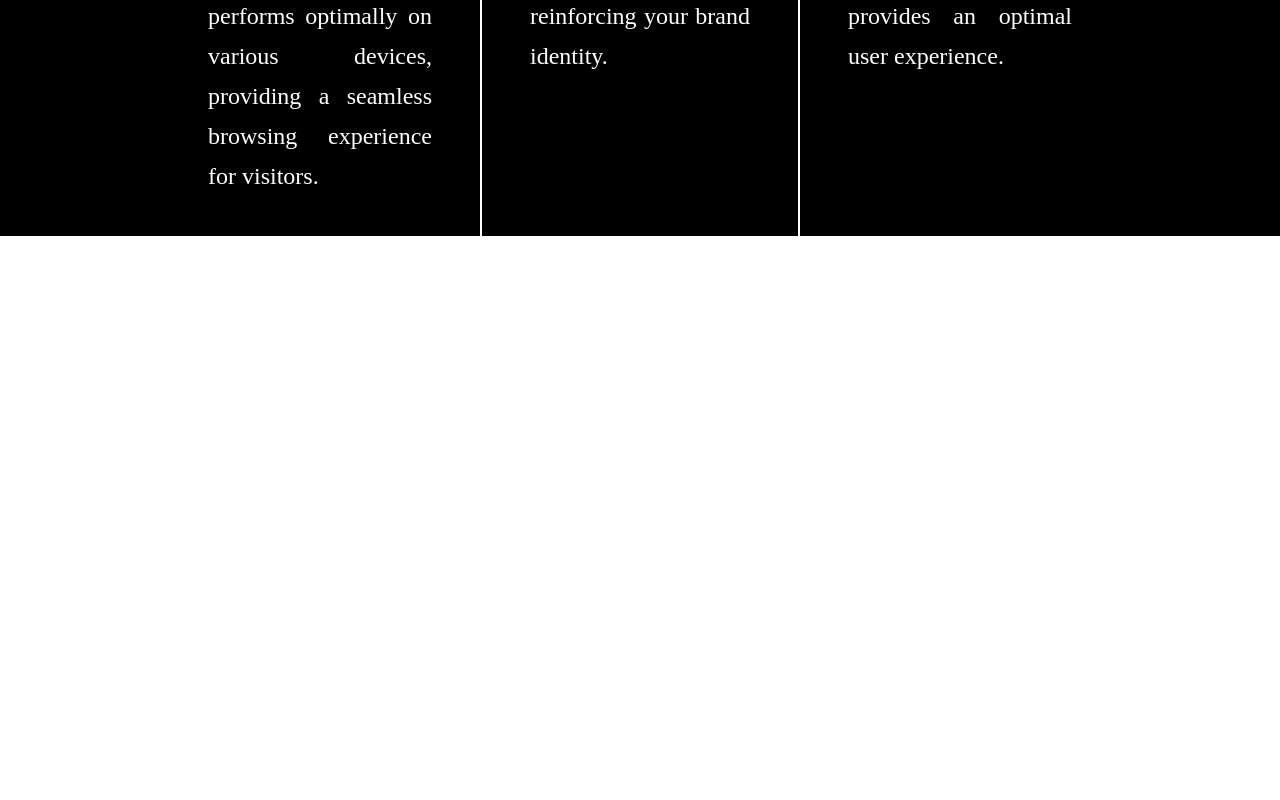
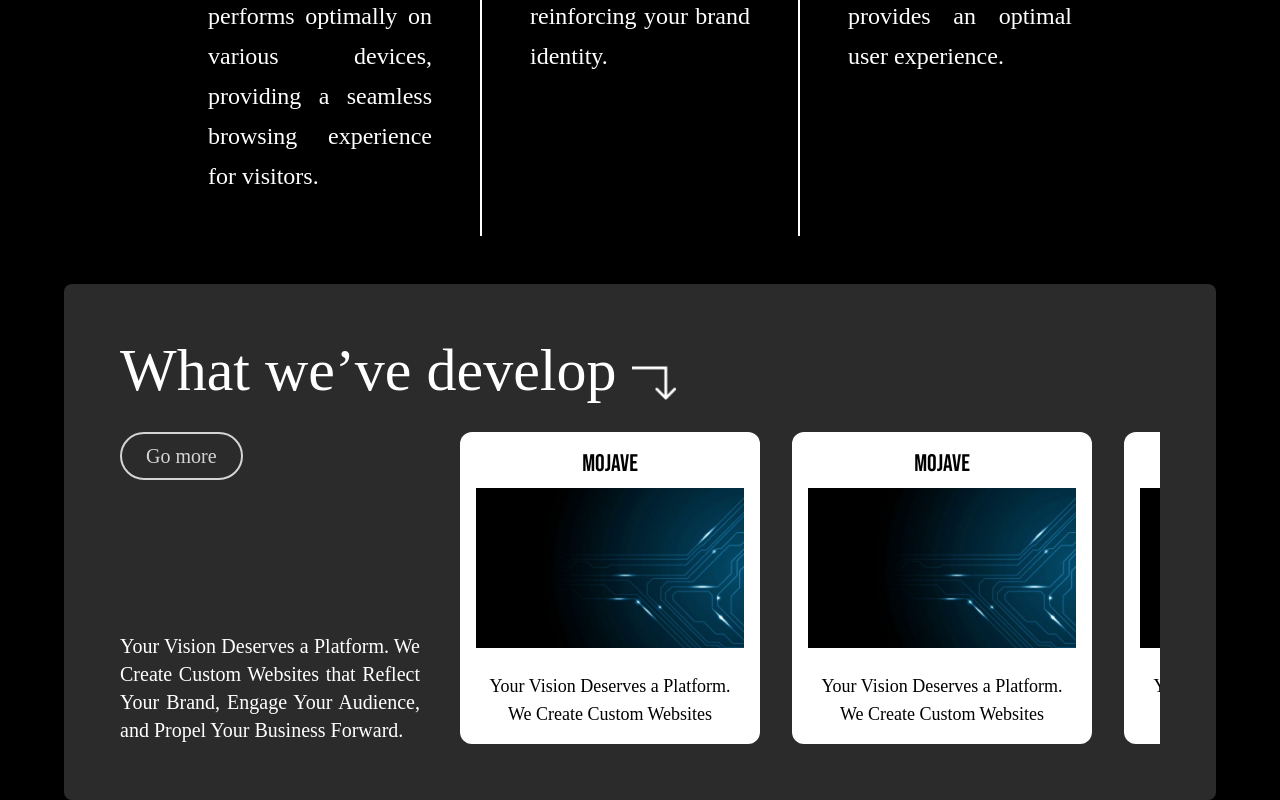
Before and after one commit to denaaay/ostech, a React (Vite) app: page / in a window 1280 px wide. Shown: the part 1376-2176 px from the top of the page. Before the commit the page ends 1612 px from the top, so only its background shows below. Built offline with nearby package versions, Linux system fonts and the light colour scheme; a web font is replaced by a local one.

Commit message:
create project section

```diff
--- /dev/null
+++ b/src/components/sections/Projects.jsx
@@ -0,0 +1,91 @@
+import { useEffect, useRef, useState } from "react";
+import Button from "../additional/Button";
+import ArrowDown from '../../assets/icon/arrowDown.png';
+
+function Projects() {
+    const divRef = useRef(null);
+    const [divHeight, setDivHeight] = useState(0);
+
+    useEffect(() => {
+        const updateHeight = () => {
+            if (divRef.current) {
+              setDivHeight(divRef.current.clientHeight);
+            }
+          };
+
+          updateHeight();
+          window.addEventListener('resize', updateHeight);
+
+          return () => {
+            window.removeEventListener('resize', updateHeight);
+          };
+    }, []);
+
+    return(
+        <div className="w-[90vw] h-max bg-[#2B2B2B] rounded-lg flex flex-col p-14 gap-8">
+            {/* Project Title */}
+            <div className="w-full h-max font-primaryFont text-white text-6xl flex gap-4 items-end">
+                <p>What we’ve develop</p>
+                <div className="w-[45px] h-max">
+                    <img src={ArrowDown} alt="arrowDown.png" className="w-full h-full object-cover"/>
+                </div>
+            </div>
+
+            {/* Project Content */}
+            <div className="w-full h-max flex gap-10">
+                {/* Project Content Detail */}
+                <div className="w-[300px] flex flex-col justify-between items-start" style={{ height: divHeight }}>
+                    <Button title='Go more'/>
+                    <p className="font-primaryFont text-xl text-justify">Your Vision Deserves a Platform. We Create Custom Websites that Reflect Your Brand, Engage Your Audience, and Propel Your Business Forward.</p>
+                </div>
+
+                {/* Project Content List */}
+                <div ref={divRef} className="flex-1 h-max overflow-x-auto flex gap-8">
+                    <div className="min-w-[300px] max-w-[300px] h-max bg-white rounded-xl p-4">
+                        <div className="w-full h-max flex flex-col items-center gap-6">
+                            <div className="w-full h-max flex flex-col items-center gap-2">
+                                <p className="font-secondaryFont text-black text-2xl">Mojave</p>
+                                <div className="w-full h-[20vh] bg-landingBackground bg-center bg-cover"></div>
+                            </div>
+                            <p className="font-primaryFont text-black text-lg text-center">Your Vision Deserves a Platform. We Create Custom Websites</p>
+                        </div>
+                    </div>
+
+                    <div className="min-w-[300px] max-w-[300px] h-max bg-white rounded-xl p-4">
+                        <div className="w-full h-max flex flex-col items-center gap-6">
+                            <div className="w-full h-max flex flex-col items-center gap-2">
+                                <p className="font-secondaryFont text-black text-2xl">Mojave</p>
+                                <div className="w-full h-[20vh] bg-landingBackground bg-center bg-cover"></div>
+                            </div>
+                            <p className="font-primaryFont text-black text-lg text-center">Your Vision Deserves a Platform. We Create Custom Websites</p>
+                        </div>
+                    </div>
+
+                    <div className="min-w-[300px] max-w-[300px] h-max bg-white rounded-xl p-4">
+                        <div className="w-full h-max flex flex-col items-center gap-6">
+                            <div className="w-full h-max flex flex-col items-center gap-2">
+                                <p className="font-secondaryFont text-black text-2xl">Mojave</p>
+                                <div className="w-full h-[20vh] bg-landingBackground bg-center bg-cover"></div>
+                            </div>
+                            <p className="font-primaryFont text-black text-lg text-center">Your Vision Deserves a Platform. We Create Custom Websites</p>
+                        </div>
+                    </div>
+
+                    <div className="min-w-[300px] max-w-[300px] h-max bg-white rounded-xl p-4">
+                        <div className="w-full h-max flex flex-col items-center gap-6">
+                            <div className="w-full h-max flex flex-col items-center gap-2">
+                                <p className="font-secondaryFont text-black text-2xl">Mojave</p>
+                                <div className="w-full h-[20vh] bg-landingBackground bg-center bg-cover"></div>
+                            </div>
+                            <p className="font-primaryFont text-black text-lg text-center">Your Vision Deserves a Platform. We Create Custom Websites</p>
+                        </div>
+                    </div>
+
+
+                </div>
+            </div>
+        </div>
+    );
+}
+
+export default Projects;
--- a/src/components/sections/Service.jsx
+++ b/src/components/sections/Service.jsx
@@ -20,7 +20,7 @@ function Service() {
     }, []);
 
     return(
-        <div className="w-[75vw] h-max flex flex-col justify-center items-center gap-12 mt-10">
+        <div className="w-[75vw] h-max flex flex-col justify-center items-center gap-10 mt-12">
             {/* Service Title */}
             <div className="w-full h-max font-secondaryFont text-[84px] leading-none flex justify-center">
                 <p><span className="text-secondaryColor">our</span> service</p>
@@ -40,11 +40,11 @@ function Service() {
                     </div>
                 </div>
 
-                {/* Service Mobile Dev */}
+                {/* Service UI/UX */}
                 <div className="flex-1 h-max flex flex-col">
                     <div className="w-full h-max flex flex-col justify-center items-center font-secondaryFont text-4xl">
-                        <p>mobile</p>
-                        <p>development</p>
+                        <p>ui/ux</p>
+                        <p>design & prototype</p>
                     </div>
 
                     <div className="w-full px-12 py-10 font-primaryFont text-2xl text-justify leading-10 border-white border-l-[2px] border-r-[2px]" style={{ height: divHeight }}>
@@ -52,11 +52,11 @@ function Service() {
                     </div>
                 </div>
 
-                {/* Service UI/UX */}
+                {/* Service Mobile Dev */}
                 <div className="flex-1 h-max flex flex-col">
                     <div className="w-full h-max flex flex-col justify-center items-center font-secondaryFont text-4xl">
-                        <p>ui/ux</p>
-                        <p>design & prototype</p>
+                        <p>mobile</p>
+                        <p>development</p>
                     </div>
 
                     <div className="w-full h-max px-12 py-10 font-primaryFont text-2xl text-justify leading-10">
--- a/src/pages/Landing.jsx
+++ b/src/pages/Landing.jsx
@@ -1,5 +1,6 @@
 import Home from "../components/sections/Home";
 import Navbar from "../components/sections/Navbar";
+import Projects from "../components/sections/Projects";
 import Service from "../components/sections/Service";
 
 function Landing(props) {
@@ -7,8 +8,9 @@ function Landing(props) {
         <div className="w-screen h-max">
             <Navbar scrolled={props.scrolled}/>
             <Home />
-            <div className="w-screen h-max bg-black flex justify-center">
+            <div className="w-screen h-max bg-black flex flex-col justify-start items-center gap-12">
                 <Service />
+                <Projects />
             </div>
         </div>
     );
```
Also changed, not shown: src/assets/icon/arrowDown.png (added).
